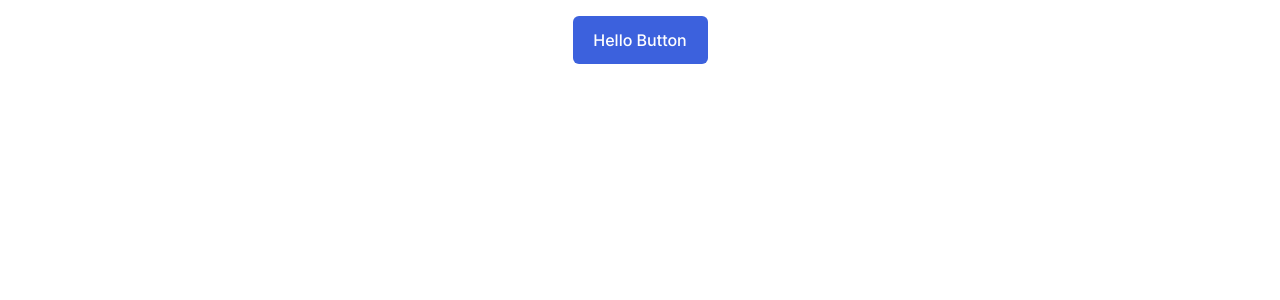
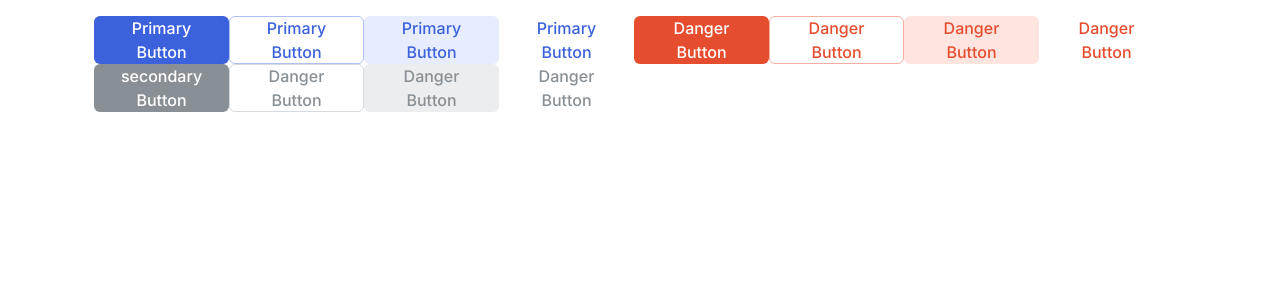
Before and after one commit to talha-ash/radix-design-system, a React (Vite) app: page / in a window 1280 px wide. Shown: the top 300 px of the page. Built offline with nearby package versions, Linux system fonts and the light colour scheme.

Commit message:
add button variant in css

```diff
--- a/src/components/Button/button.css
+++ b/src/components/Button/button.css
@@ -13,25 +13,31 @@
     border-end-end-radius: var(--btn-radius);
     font-size: var(--text-plain-md);
     font-weight: var(--font-weight-medium);
-    outline-color: var(---btn-bg);
+    outline: none;
 
     --size-w: 135px;
     --size-h: 48px;
-    --btn-bg: var(--color-bg-fill-brand-primary);
+
     --btn-fg: var(--color-text-overlay-w-primary);
     --btn-p: var(--spacing-xxl);
     --btn-radius: var(--rounded-sm);
     --btn-border: none;
 
-    &:hover {
-      --btn-bg: var(--color-bg-fill-brand-primary_hover);
+    @media (hover: hover) {
+      &:hover {
+        --btn-bg: var(--color-bg-fill-brand-primary_hover);
+      }
     }
+
     &:active {
       --btn-bg: var(--color-bg-fill-brand-primary_active);
     }
-    &:focus {
+
+    &:focus-visible,
+    &:has(:focus-visible) {
       @apply ring-brand;
       --btn-bg: var(--color-bg-fill-brand-primary);
+      isolation: isolate;
     }
 
     &:disabled,
@@ -40,4 +46,370 @@
       --btn-bg: var(--color-bg-fill-brand-primary_disabled);
     }
   }
+
+  .btn-primary {
+    --btn-bg: var(--color-bg-fill-brand-primary);
+    @media (hover: hover) {
+      &:hover {
+        --btn-bg: var(--color-bg-fill-brand-primary_hover);
+      }
+    }
+
+    &:active {
+      --btn-bg: var(--color-bg-fill-brand-primary_active);
+    }
+
+    &:focus-visible,
+    &:has(:focus-visible) {
+      @apply ring-brand;
+      --btn-bg: var(--color-bg-fill-brand-primary);
+      isolation: isolate;
+    }
+
+    &:disabled,
+    &[disabled] {
+      @apply pointer-events-none;
+      --btn-bg: var(--color-bg-fill-brand-primary_disabled);
+    }
+  }
+
+  .btn-secondary {
+    --btn-bg: var(--color-bg-fill-base-primary);
+    @media (hover: hover) {
+      &:hover {
+        --btn-bg: var(--color-bg-fill-base-primary_hover);
+      }
+    }
+
+    &:active {
+      --btn-bg: var(--color-bg-fill-base-primary_active);
+    }
+
+    &:focus-visible,
+    &:has(:focus-visible) {
+      @apply ring-slate;
+      --btn-bg: var(--color-bg-fill-base-primary);
+      isolation: isolate;
+    }
+
+    &:disabled,
+    &[disabled] {
+      @apply pointer-events-none;
+      --btn-bg: var(--color-bg-fill-base-primary_disabled);
+    }
+  }
+
+  .btn-danger {
+    --btn-bg: var(--color-bg-fill-danger-primary);
+    @media (hover: hover) {
+      &:hover {
+        --btn-bg: var(--color-bg-fill-danger-primary_hover);
+      }
+    }
+
+    &:active {
+      --btn-bg: var(--color-bg-fill-danger-primary_active);
+    }
+
+    &:focus-visible,
+    &:has(:focus-visible) {
+      @apply ring-red;
+      --btn-bg: var(--color-bg-fill-danger-primary);
+      isolation: isolate;
+    }
+
+    &:disabled,
+    &[disabled] {
+      @apply pointer-events-none;
+      --btn-bg: var(--color-bg-fill-danger-primary_disabled);
+    }
+  }
+
+  .btn-outline-primary {
+    --btn-border-width: 1px solid;
+    --btn-bg: var(--color-bg-surface-base-primary);
+    --btn-fg: var(--color-text-brand);
+    --btn-border: var(--btn-border-width) var(--color-border-brand-primary);
+
+    @media (hover: hover) {
+      &:hover {
+        --btn-border: var(--btn-border-width)
+          var(--color-border-brand-primary_hover);
+        --btn-fg: var(--color-text-brand_hover);
+      }
+    }
+
+    &:active {
+      --btn-border: var(--btn-border-width)
+        var(--color-border-brand-primary_active);
+      --btn-fg: var(--color-text-brand_active);
+    }
+
+    &:focus-visible,
+    &:has(:focus-visible) {
+      @apply ring-brand;
+      --btn-border: var(--btn-border-width) var(--color-border-brand-primary);
+      isolation: isolate;
+    }
+
+    &:disabled,
+    &[disabled] {
+      @apply pointer-events-none;
+      --btn-border: var(--btn-border-width)
+        var(--color-border-brand-primary_disabled);
+      --btn-fg: var(--color-text-brand_disabled);
+    }
+  }
+  .btn-tinted-primary {
+    --btn-border-width: 1px solid;
+    --btn-bg: var(--color-bg-fill-brand-tertiary);
+    --btn-fg: var(--color-text-brand);
+    --btn-border: none;
+
+    @media (hover: hover) {
+      &:hover {
+        --btn-bg: var(--color-bg-fill-brand-tertiary_hover);
+        --btn-fg: var(--color-text-brand_hover);
+      }
+    }
+
+    &:active {
+      --btn-bg: var(--color-bg-fill-brand-tertiary_active);
+      --btn-fg: var(--color-text-brand_active);
+    }
+
+    &:focus-visible,
+    &:has(:focus-visible) {
+      @apply ring-brand;
+      isolation: isolate;
+    }
+
+    &:disabled,
+    &[disabled] {
+      @apply pointer-events-none;
+      --btn-bg: var(--color-bg-fill-brand-tertiary_disabled);
+      --btn-fg: var(--color-text-brand_disabled);
+    }
+  }
+
+  .btn-plain-primary {
+    --btn-border-width: none;
+    --btn-bg: var(--color-transparent);
+    --btn-fg: var(--color-text-brand);
+    --btn-border: none;
+
+    @media (hover: hover) {
+      &:hover {
+        --btn-fg: var(--color-text-brand_hover);
+      }
+    }
+
+    &:active {
+      --btn-fg: var(--color-text-brand_active);
+    }
+
+    &:focus-visible,
+    &:has(:focus-visible) {
+      @apply ring-brand;
+      isolation: isolate;
+    }
+
+    &:disabled,
+    &[disabled] {
+      @apply pointer-events-none;
+      --btn-fg: var(--color-text-brand_disabled);
+    }
+  }
+
+  .btn-outline-danger {
+    --btn-border-width: 1px solid;
+    --btn-bg: var(--color-bg-surface-base-primary);
+    --btn-fg: var(--color-text-danger);
+    --btn-border: var(--btn-border-width) var(--color-border-danger-primary);
+
+    @media (hover: hover) {
+      &:hover {
+        --btn-border: var(--btn-border-width)
+          var(--color-border-danger-primary_hover);
+        --btn-fg: var(--color-text-danger_hover);
+      }
+    }
+
+    &:active {
+      --btn-border: var(--btn-border-width)
+        var(--color-border-danger-primary_active);
+      --btn-fg: var(--color-text-danger_active);
+    }
+
+    &:focus-visible,
+    &:has(:focus-visible) {
+      @apply ring-red;
+      --btn-border: var(--btn-border-width) var(--color-border-danger-primary);
+      isolation: isolate;
+    }
+
+    &:disabled,
+    &[disabled] {
+      @apply pointer-events-none;
+      --btn-border: var(--btn-border-width)
+        var(--color-border-danger-primary_disabled);
+      --btn-fg: var(--color-text-danger_disabled);
+    }
+  }
+  .btn-tinted-danger {
+    --btn-border-width: 1px solid;
+    --btn-bg: var(--color-bg-fill-danger-tertiary);
+    --btn-fg: var(--color-text-danger);
+    --btn-border: none;
+
+    @media (hover: hover) {
+      &:hover {
+        --btn-bg: var(--color-bg-fill-danger-tertiary_hover);
+        --btn-fg: var(--color-text-danger_hover);
+      }
+    }
+
+    &:active {
+      --btn-bg: var(--color-bg-fill-danger-tertiary_active);
+      --btn-fg: var(--color-text-danger_active);
+    }
+
+    &:focus-visible,
+    &:has(:focus-visible) {
+      @apply ring-red;
+      isolation: isolate;
+    }
+
+    &:disabled,
+    &[disabled] {
+      @apply pointer-events-none;
+      --btn-bg: var(--color-bg-fill-danger-tertiary_disabled);
+      --btn-fg: var(--color-text-danger_disabled);
+    }
+  }
+
+  .btn-plain-danger {
+    --btn-border-width: none;
+    --btn-bg: var(--color-transparent);
+    --btn-fg: var(--color-text-danger);
+    --btn-border: none;
+
+    @media (hover: hover) {
+      &:hover {
+        --btn-fg: var(--color-text-danger_hover);
+      }
+    }
+
+    &:active {
+      --btn-fg: var(--color-text-danger_active);
+    }
+
+    &:focus-visible,
+    &:has(:focus-visible) {
+      @apply ring-red;
+      isolation: isolate;
+    }
+
+    &:disabled,
+    &[disabled] {
+      @apply pointer-events-none;
+      --btn-fg: var(--color-text-danger_disabled);
+    }
+  }
+
+  .btn-outline-secondary {
+    --btn-border-width: 1px solid;
+    --btn-bg: var(--color-bg-surface-base-primary);
+    --btn-fg: var(--color-text-base-tertiary);
+    --btn-border: var(--btn-border-width) var(--color-border-base-primary);
+
+    @media (hover: hover) {
+      &:hover {
+        --btn-border: var(--btn-border-width)
+          var(--color-border-base-primary_hover);
+        --btn-fg: var(--color-text-base-tertiary_hover);
+      }
+    }
+
+    &:active {
+      --btn-border: var(--btn-border-width)
+        var(--color-border-base-primary_active);
+      --btn-fg: var(--color-text-base-tertiary_active);
+    }
+
+    &:focus-visible,
+    &:has(:focus-visible) {
+      @apply ring-slate;
+      --btn-border: var(--btn-border-width) var(--color-border-base-primary);
+      isolation: isolate;
+    }
+
+    &:disabled,
+    &[disabled] {
+      @apply pointer-events-none;
+      --btn-border: var(--btn-border-width)
+        var(--color-border-base-primary_disabled);
+      --btn-fg: var(--color-text-base-tertiary_disabled);
+    }
+  }
+  .btn-tinted-secondary {
+    --btn-border-width: 1px solid;
+    --btn-bg: var(--color-bg-fill-base-tertiary);
+    --btn-fg: var(--color-text-base-tertiary);
+    --btn-border: none;
+
+    @media (hover: hover) {
+      &:hover {
+        --btn-bg: var(--color-bg-fill-base-tertiary_hover);
+        --btn-fg: var(--color-text-base-tertiary_hover);
+      }
+    }
+
+    &:active {
+      --btn-bg: var(--color-bg-fill-base-tertiary_active);
+      --btn-fg: var(--color-text-base-tertiary_active);
+    }
+
+    &:focus-visible,
+    &:has(:focus-visible) {
+      @apply ring-slate;
+      isolation: isolate;
+    }
+
+    &:disabled,
+    &[disabled] {
+      @apply pointer-events-none;
+      --btn-bg: var(--color-bg-fill-base-tertiary_disabled);
+      --btn-fg: var(--color-text-base-tertiary_disabled);
+    }
+  }
+
+  .btn-plain-secondary {
+    --btn-border-width: none;
+    --btn-bg: var(--color-transparent);
+    --btn-fg: var(--color-text-base-tertiary);
+    --btn-border: none;
+
+    @media (hover: hover) {
+      &:hover {
+        --btn-fg: var(--color-text-base-tertiary_hover);
+      }
+    }
+
+    &:active {
+      --btn-fg: var(--color-text-base-tertiary_active);
+    }
+
+    &:focus-visible,
+    &:has(:focus-visible) {
+      @apply ring-slate;
+      isolation: isolate;
+    }
+
+    &:disabled,
+    &[disabled] {
+      @apply pointer-events-none;
+      --btn-fg: var(--color-text-base-tertiary_disabled);
+    }
+  }
 }
--- a/src/components/Button/button.tsx
+++ b/src/components/Button/button.tsx
@@ -1,3 +1,18 @@
 export const Button = () => {
-  return <button className="btn">Hello Button</button>;
+  return (
+    <div>
+      <button className="btn btn-primary">Primary Button</button>
+      <button className="btn btn-outline-primary">Primary Button</button>
+      <button className="btn btn-tinted-primary">Primary Button</button>
+      <button className="btn btn-plain-primary">Primary Button</button>
+      <button className="btn btn-danger">Danger Button</button>
+      <button className="btn btn-outline-danger">Danger Button</button>
+      <button className="btn btn-tinted-danger">Danger Button</button>
+      <button className="btn btn-plain-danger">Danger Button</button>
+      <button className="btn btn-secondary">secondary Button</button>
+      <button className="btn btn-outline-secondary">Danger Button</button>
+      <button className="btn btn-tinted-secondary">Danger Button</button>
+      <button className="btn btn-plain-secondary">Danger Button</button>
+    </div>
+  );
 };
```
